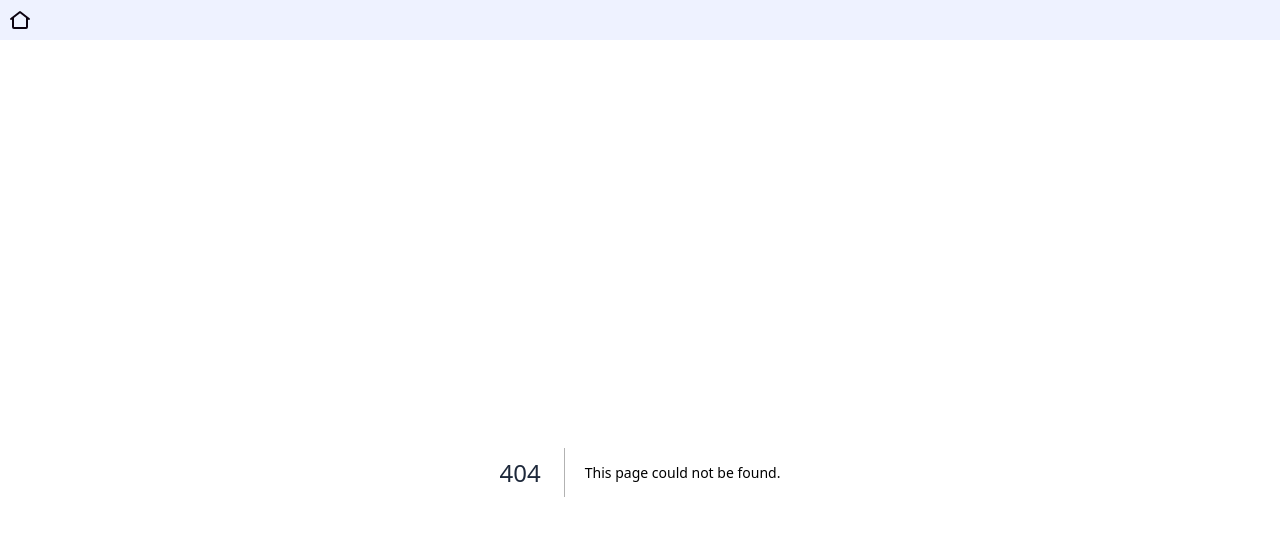
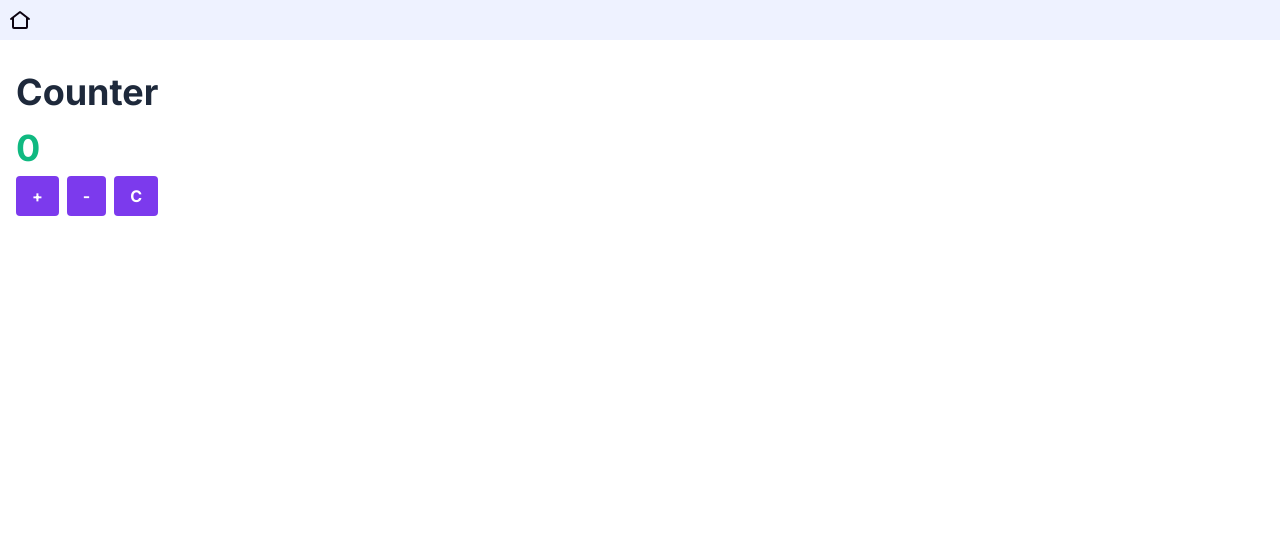
Before and after one commit to emanuelefavero/frontend-problems, a Next.js app in the folder react/: page /counter in a window 1280 px wide. Before the commit this address had no page. Shown: the top 536 px of the page. Built offline with nearby package versions, Linux system fonts and the light colour scheme.

Commit message:
add react counter

```diff
--- /dev/null
+++ b/react/app/counter/page.tsx
@@ -0,0 +1,11 @@
+import Counter from '@/components/Counter'
+
+export default function page() {
+  return (
+    <>
+      <h1>Counter</h1>
+
+      <Counter />
+    </>
+  )
+}
--- a/react/app/globals.css
+++ b/react/app/globals.css
@@ -17,3 +17,7 @@ a {
 li {
   @apply mb-2 ml-4;
 }
+
+button {
+  @apply bg-violet-600 text-white font-bold py-2 px-4 rounded hover:bg-violet-700 active:scale-90 focus:outline-none focus:ring-2 focus:ring-violet-600 focus:ring-offset-2 transition duration-150 ease-in-out;
+}
--- a/react/app/page.tsx
+++ b/react/app/page.tsx
@@ -9,6 +9,9 @@ export default function Home() {
         <li>
           <Link href='/use-timeout'>useTimeout</Link>
         </li>
+        <li>
+          <Link href='/counter'>Counter</Link>
+        </li>
       </ul>
     </>
   )
--- /dev/null
+++ b/react/components/Counter.tsx
@@ -0,0 +1,20 @@
+'use client'
+
+import { useState } from 'react'
+
+export default function Counter() {
+  const [count, setCount] = useState(0)
+
+  return (
+    <div>
+      <div className='text-4xl font-bold text-emerald-500 mb-2'>{count}</div>
+      <div className='flex gap-2'>
+        <button onClick={() => setCount((prev) => prev + 1)}>+</button>
+        <button onClick={() => setCount((prev) => (prev > 0 ? prev - 1 : 0))}>
+          -
+        </button>
+        <button onClick={() => setCount((prev) => (prev = 0))}>C</button>
+      </div>
+    </div>
+  )
+}
```
